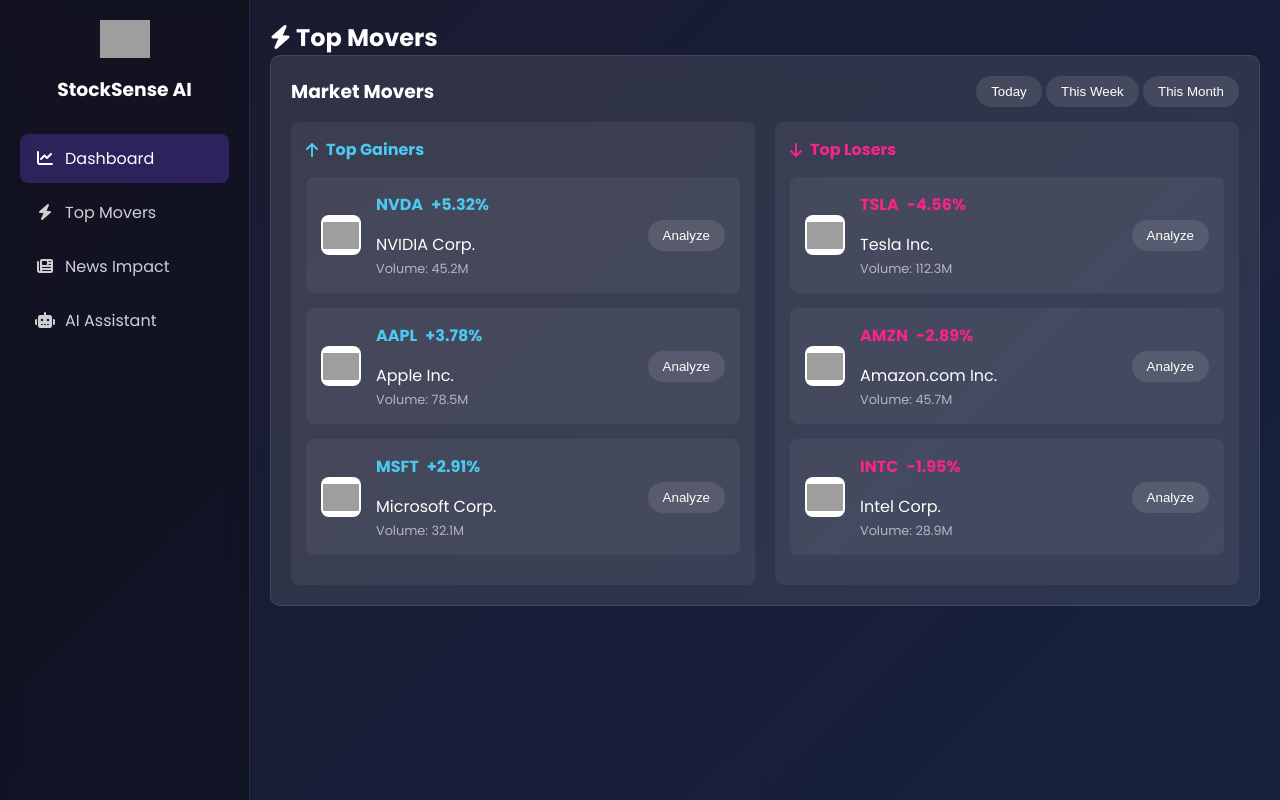
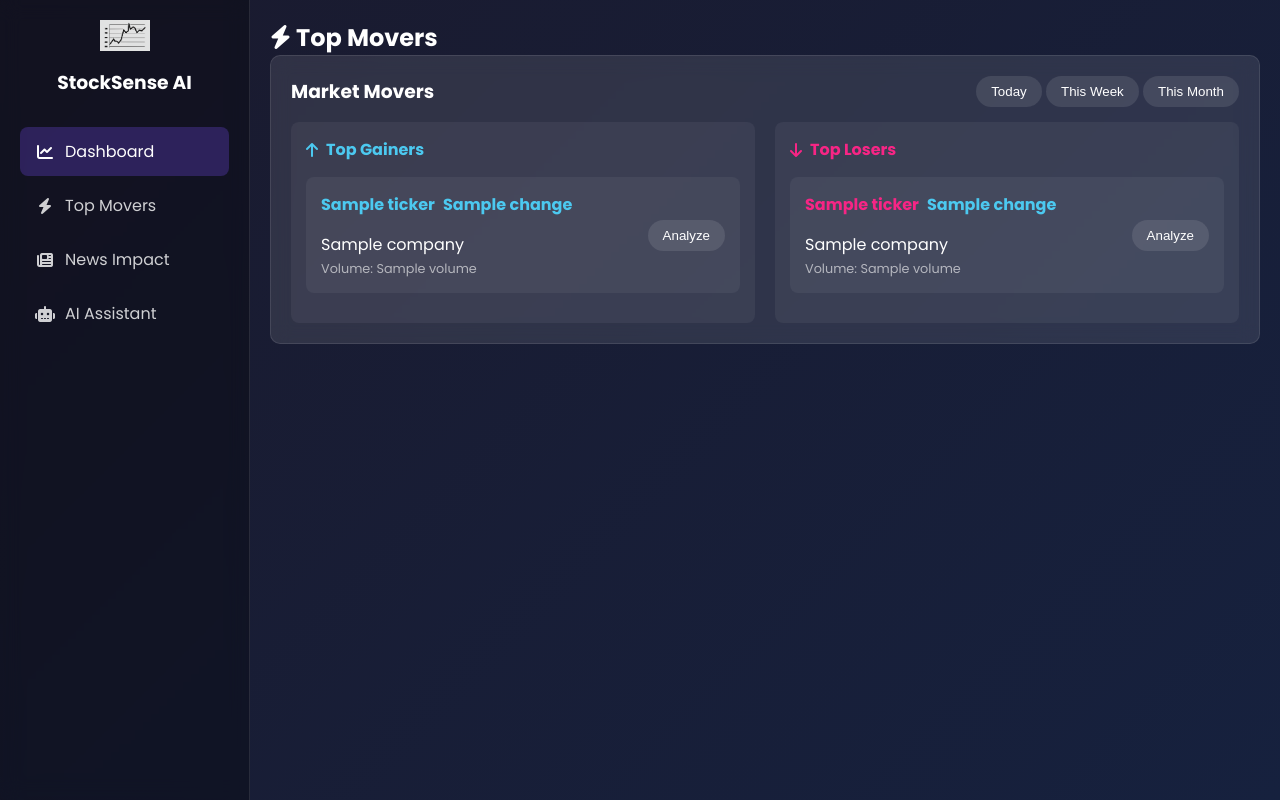
Before and after one commit to PlanetDestroyyer/stock-sense-ai, a Flask app: template templates/top-movers.html in a window 1280 px wide. Run offline with Flask 3, Linux system fonts and the light colour scheme; the template is opened without the code that fills it: most values are stand-ins (such as "Sample title", 1, 10 or a date in 2020); grey boxes are pictures that could not be loaded.

Commit message:
code completed

```diff
--- a/app.py
+++ b/app.py
@@ -7,6 +7,7 @@
 from codes.main import agent_executor, process_agent_output
 from codes.yahoo_finance_helper import ask_yahoo_finance_news
 from codes.ticker_info import ticker_news
+from codes.topMovers import get_top_gainers, get_top_losers
 import requests
 import pandas as pd
 from datetime import datetime
@@ -79,7 +80,8 @@
 
 @app.route('/')
 def index():
-    return render_template("index.html")
+    gainers = get_top_gainers()
+    return render_template("index.html",gainers=gainers.to_dict(orient='records'))
 
 @app.route('/api/market-data')
 def get_market_data():
@@ -99,7 +101,13 @@
 
 @app.route('/top_movers')
 def movers():
-    return render_template("top-movers.html")
+    gainers = get_top_gainers()
+    losers = get_top_losers()
+    return render_template(
+        "top-movers.html",
+        gainers=gainers.to_dict(orient='records'),
+        losers=losers.to_dict(orient='records')
+    )
 
 
 
@@ -129,11 +137,13 @@
 
             # Prepare standardized response format
             response_data = {
-                "response": response.response if hasattr(response, 'response') else str(response),
-                "summary": getattr(response, 'summary', None),
-                "tools_used": getattr(response, 'tools_used', []),
-                "links": getattr(response, 'links', [])
-            }
+    "topic": response.get("topic"),
+    "response": response.get("response"),
+    "summary": response.get("summary"),
+    "tools_used": response.get("tools_used", []),
+    "links": response.get("links", []),
+    "source": response.get("source", [])
+}
 
             return jsonify({
                 "response": response_data,
@@ -190,5 +200,7 @@
             return render_template("news.html", error=f"Error fetching data for {ticker}", query=ticker, news=[], price="N/A")
     return render_template("news.html", query="", news=[], price="N/A")
 
+
+
 if __name__ == '__main__':
     app.run(debug=True, host='0.0.0.0', port=5000)
--- a/demo.py
+++ /dev/null
@@ -1,6 +0,0 @@
-from codes.main import agent_executor, process_agent_output
-
-output = agent_executor.invoke({"input": "Tell me about Tesla stock performance"})
-response = process_agent_output(output)
-print("################################################")
-print(f"Processed response: {response}")
--- a/templates/ai-assistant.html
+++ b/templates/ai-assistant.html
@@ -110,7 +110,7 @@
         </div>
 
         <div style="display:flex; margin-top:20px;">
-            <img src="/static/images/ai-avatar.png" alt="AI" style="width:50px; height:50px; border-radius:50%; margin-right:15px;">
+            <img src="static/assets/image/bot-image.jpg" alt="AI" style="width:50px; height:50px; border-radius:50%; margin-right:15px;">
 
             <div style="flex:1">
                 <div class="chat-container" id="chat-messages">
--- a/templates/index.html
+++ b/templates/index.html
@@ -19,7 +19,7 @@
         <!-- Sidebar -->
         <div class="sidebar">
             <div class="sidebar-header">
-                <img src="assets/images/logo.png" alt="Logo" id="logo">
+                <img src="static/assets/image/logo.png" alt="Logo" id="logo">
                 <h3>StockSense AI</h3>
             </div>
             <nav class="sidebar-nav">
@@ -112,35 +112,32 @@
                 <!-- Top Movers -->
                 <div class="card">
                     <div class="card-header">
-                        <h3>Top Movers (Last 5 Minutes)</h3>
+                        <h3 >Top Movers </h3>
+                    </div>
+                    <div class="movers-column gainers">
+                        <h4 style="color: green;
+                        margin:
+                      2rem 0 35px 2px;"><i class="fas fa-arrow-up" ></i> Top Gainers</h4>
+                        {% for stock in gainers %}
+                        <div class="stock-card">
+                          <div style="flex:1">
+                            <h4>{{ stock['Ticker'] }} <span class="up">{{ stock['Change'] }}</span></h4>
+                            <p>{{ stock['Company'] }}</p>
+                            <small>Volume: {{ stock['Volume'] }}</small>
+                          </div>
+                          <form action="{{ url_for('news') }}" method="POST">
+                            <input type="hidden" name="query" value="{{ stock['Ticker'] }}">
+                            <button class="analyze-btn" type="submit">Analyze</button>
+                          </form>
+                        </div>
+                        {% endfor %}
+
                     </div>
 
-                    <div class="stock-card" id="aapl-card">
-                        <img src="https://logo.clearbit.com/apple.com" alt="AAPL">
-                        <div style="flex:1">
-                            <h4>AAPL <span class="up">+2.45%</span></h4>
-                            <p>Apple Inc.</p>
-                        </div>
-                        <button class="analyze-btn" data-stock="AAPL">Analyze</button>
-                    </div>
 
-                    <div class="stock-card" id="nvda-card">
-                        <img src="https://logo.clearbit.com/nvidia.com" alt="NVDA">
-                        <div style="flex:1">
-                            <h4>NVDA <span class="up">+3.21%</span></h4>
-                            <p>NVIDIA Corp.</p>
-                        </div>
-                        <button class="analyze-btn" data-stock="NVDA">Analyze</button>
-                    </div>
 
-                    <div class="stock-card" id="tsla-card">
-                        <img src="https://logo.clearbit.com/tesla.com" alt="TSLA">
-                        <div style="flex:1">
-                            <h4>TSLA <span class="down">-1.23%</span></h4>
-                            <p>Tesla Inc.</p>
-                        </div>
-                        <button class="analyze-btn" data-stock="TSLA">Analyze</button>
-                    </div>
+
+
                 </div>
             </div>
         </div>
--- a/templates/top-movers.html
+++ b/templates/top-movers.html
@@ -6,7 +6,7 @@
         <div class="main-content">
             <h2><i class="fas fa-bolt"></i> Top Movers</h2>
 
-            <div class="card">
+            <div class="card mt-5">
                 <div class="card-header">
                     <h3>Market Movers</h3>
                     <div class="time-filter">
@@ -19,69 +19,41 @@
                 <div class="movers-container">
                     <div class="movers-column gainers">
                         <h4><i class="fas fa-arrow-up"></i> Top Gainers</h4>
-                        <div class="stock-card" id="nvda-mover-card">
-                            <img src="https://logo.clearbit.com/nvidia.com" alt="NVDA">
-                            <div style="flex:1">
-                                <h4>NVDA <span class="up">+5.32%</span></h4>
-                                <p>NVIDIA Corp.</p>
-                                <small>Volume: 45.2M</small>
-                            </div>
-                            <button class="analyze-btn" data-stock="NVDA">Analyze</button>
+                        {% for stock in gainers %}
+                        <div class="stock-card">
+                          <div style="flex:1">
+                            <h4>{{ stock['Ticker'] }} <span class="up">{{ stock['Change'] }}</span></h4>
+                            <p>{{ stock['Company'] }}</p>
+                            <small>Volume: {{ stock['Volume'] }}</small>
+                          </div>
+                          <form action="{{ url_for('news') }}" method="POST">
+                            <input type="hidden" name="query" value="{{ stock['Ticker'] }}">
+                            <button class="analyze-btn" type="submit">Analyze</button>
+                          </form>
                         </div>
+                        {% endfor %}
 
-                        <div class="stock-card" id="aapl-mover-card">
-                            <img src="https://logo.clearbit.com/apple.com" alt="AAPL">
-                            <div style="flex:1">
-                                <h4>AAPL <span class="up">+3.78%</span></h4>
-                                <p>Apple Inc.</p>
-                                <small>Volume: 78.5M</small>
-                            </div>
-                            <button class="analyze-btn" data-stock="AAPL">Analyze</button>
-                        </div>
+                    </div>
 
-                        <div class="stock-card" id="msft-mover-card">
-                            <img src="https://logo.clearbit.com/microsoft.com" alt="MSFT">
-                            <div style="flex:1">
-                                <h4>MSFT <span class="up">+2.91%</span></h4>
-                                <p>Microsoft Corp.</p>
-                                <small>Volume: 32.1M</small>
-                            </div>
-                            <button class="analyze-btn" data-stock="MSFT">Analyze</button>
-                        </div>
-                    </div>
 
                     <div class="movers-column losers">
                         <h4><i class="fas fa-arrow-down"></i> Top Losers</h4>
-                        <div class="stock-card" id="tsla-mover-card">
-                            <img src="https://logo.clearbit.com/tesla.com" alt="TSLA">
-                            <div style="flex:1">
-                                <h4>TSLA <span class="down">-4.56%</span></h4>
-                                <p>Tesla Inc.</p>
-                                <small>Volume: 112.3M</small>
-                            </div>
-                            <button class="analyze-btn" data-stock="TSLA">Analyze</button>
+                        {% for stock in losers %}
+                        <div class="stock-card">
+                          <div style="flex:1">
+                            <h4>{{ stock['Ticker'] }} <span class="up">{{ stock['Change'] }}</span></h4>
+                            <p>{{ stock['Company'] }}</p>
+                            <small>Volume: {{ stock['Volume'] }}</small>
+                          </div>
+                          <form action="{{ url_for('news') }}" method="POST">
+                            <input type="hidden" name="query" value="{{ stock['Ticker'] }}">
+                            <button class="analyze-btn" type="submit">Analyze</button>
+                          </form>
                         </div>
+                        {% endfor %}
 
-                        <div class="stock-card" id="amzn-mover-card">
-                            <img src="https://logo.clearbit.com/amazon.com" alt="AMZN">
-                            <div style="flex:1">
-                                <h4>AMZN <span class="down">-2.89%</span></h4>
-                                <p>Amazon.com Inc.</p>
-                                <small>Volume: 45.7M</small>
-                            </div>
-                            <button class="analyze-btn" data-stock="AMZN">Analyze</button>
-                        </div>
+                    </div>
 
-                        <div class="stock-card" id="intc-mover-card">
-                            <img src="https://logo.clearbit.com/intel.com" alt="INTC">
-                            <div style="flex:1">
-                                <h4>INTC <span class="down">-1.95%</span></h4>
-                                <p>Intel Corp.</p>
-                                <small>Volume: 28.9M</small>
-                            </div>
-                            <button class="analyze-btn" data-stock="INTC">Analyze</button>
-                        </div>
-                    </div>
                 </div>
             </div>
         </div>
```
Also changed, not shown: codes/topMovers.py (+38 -96 lines), static/assets/image/bot-image.jpg (added), static/assets/image/logo.png (added), 1 other file.
